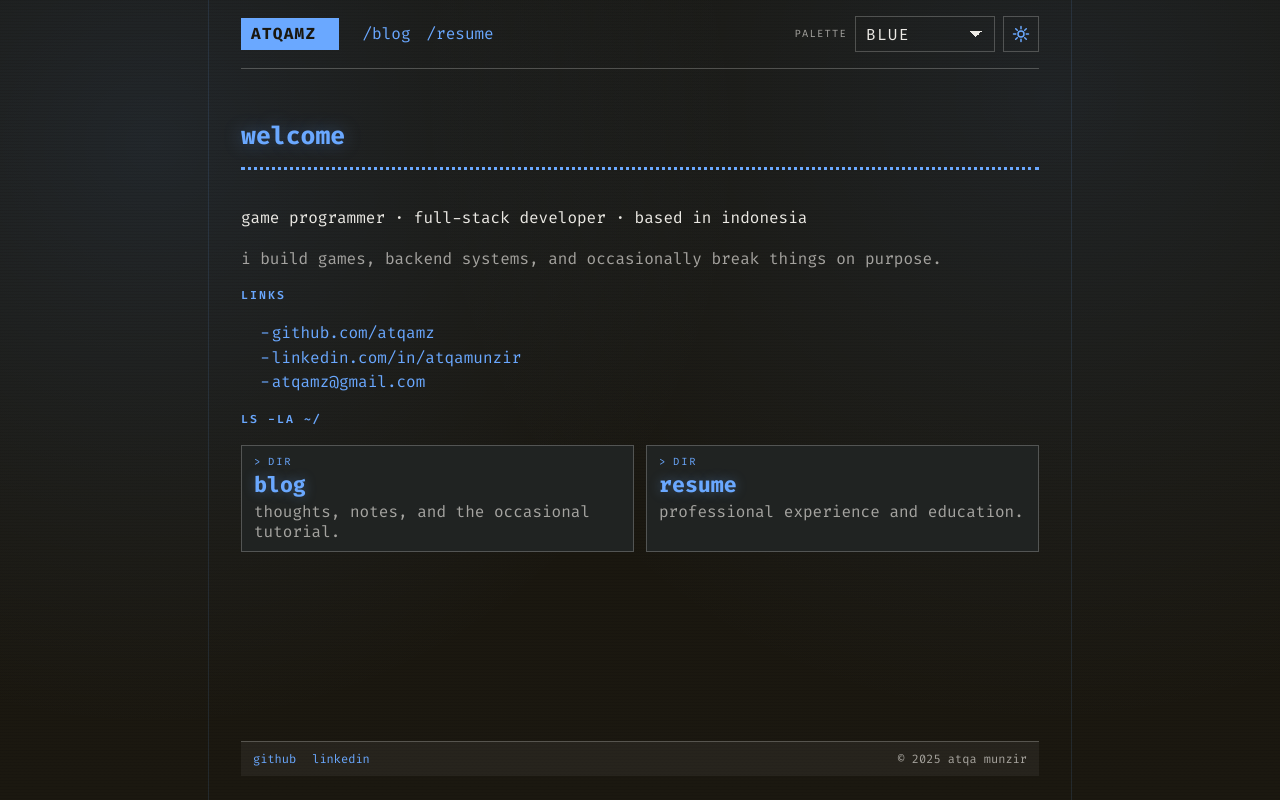
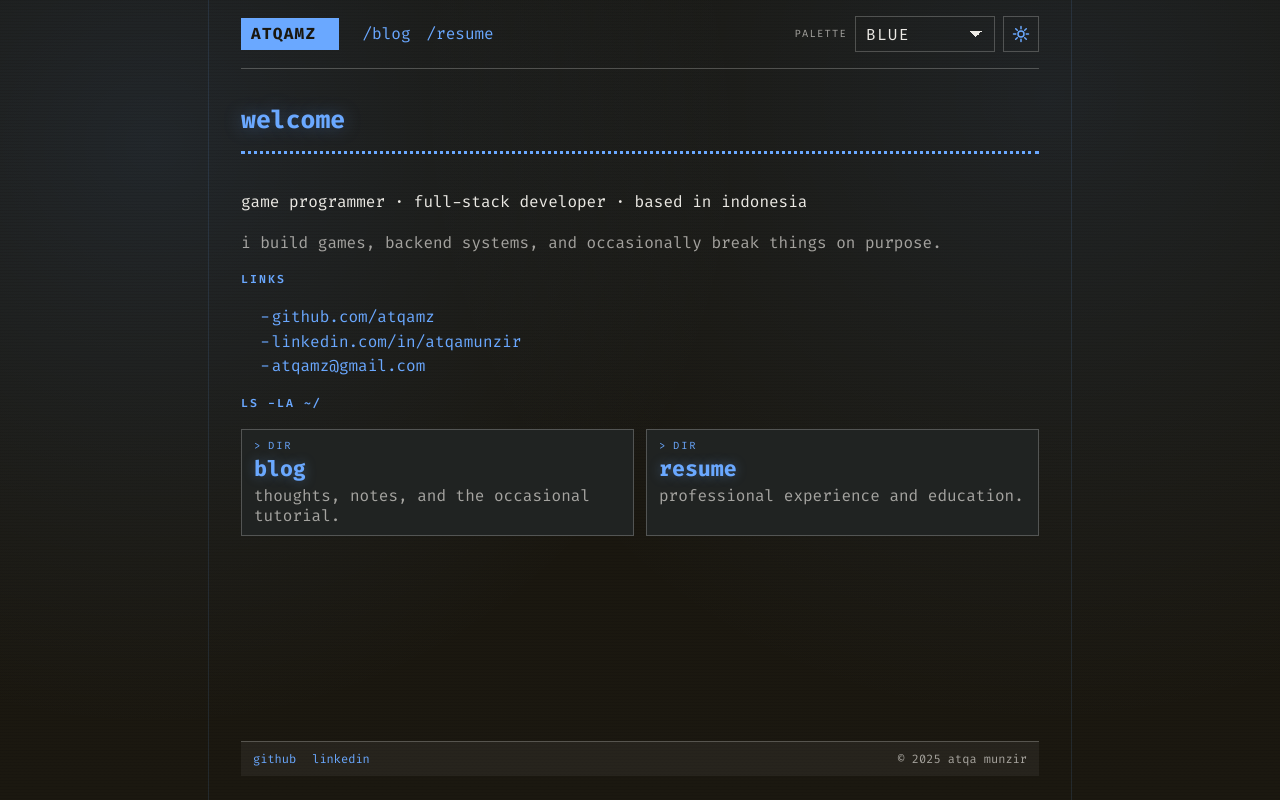
Before and after one commit to atqamz/atqamz.github.io, a Next.js app: page / in a window 1280 px wide. Built offline with nearby package versions, Linux system fonts and the light colour scheme.

Commit message:
reduce gap between navbar and main content

```diff
--- a/app/globals.css
+++ b/app/globals.css
@@ -540,7 +540,7 @@
   .site-main {
     flex: 1;
     width: 100%;
-    padding: var(--space-5) 0;
+    padding: var(--space-2) 0 var(--space-5);
   }
 
   /* --------------------------------------------------------
```
